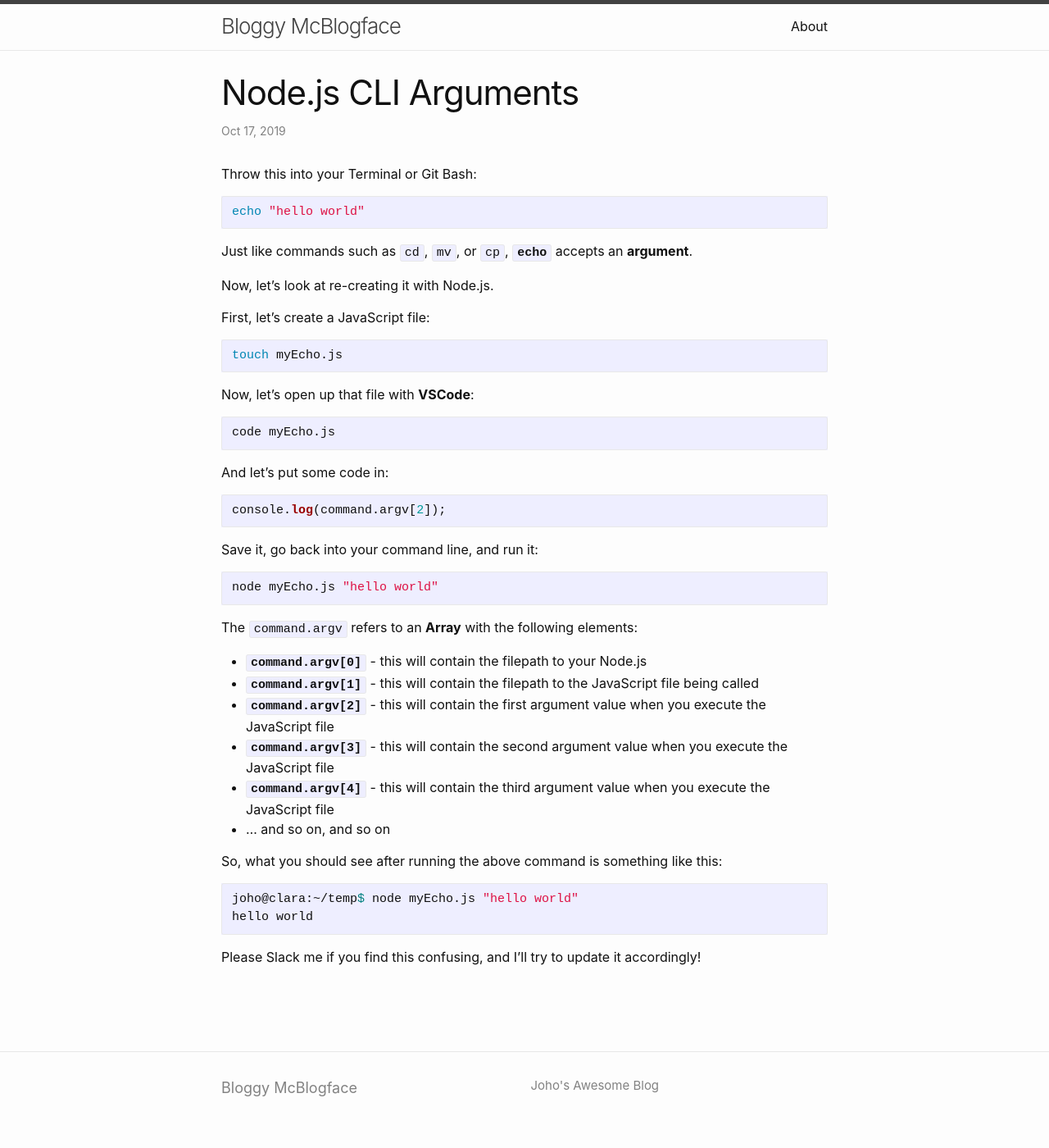
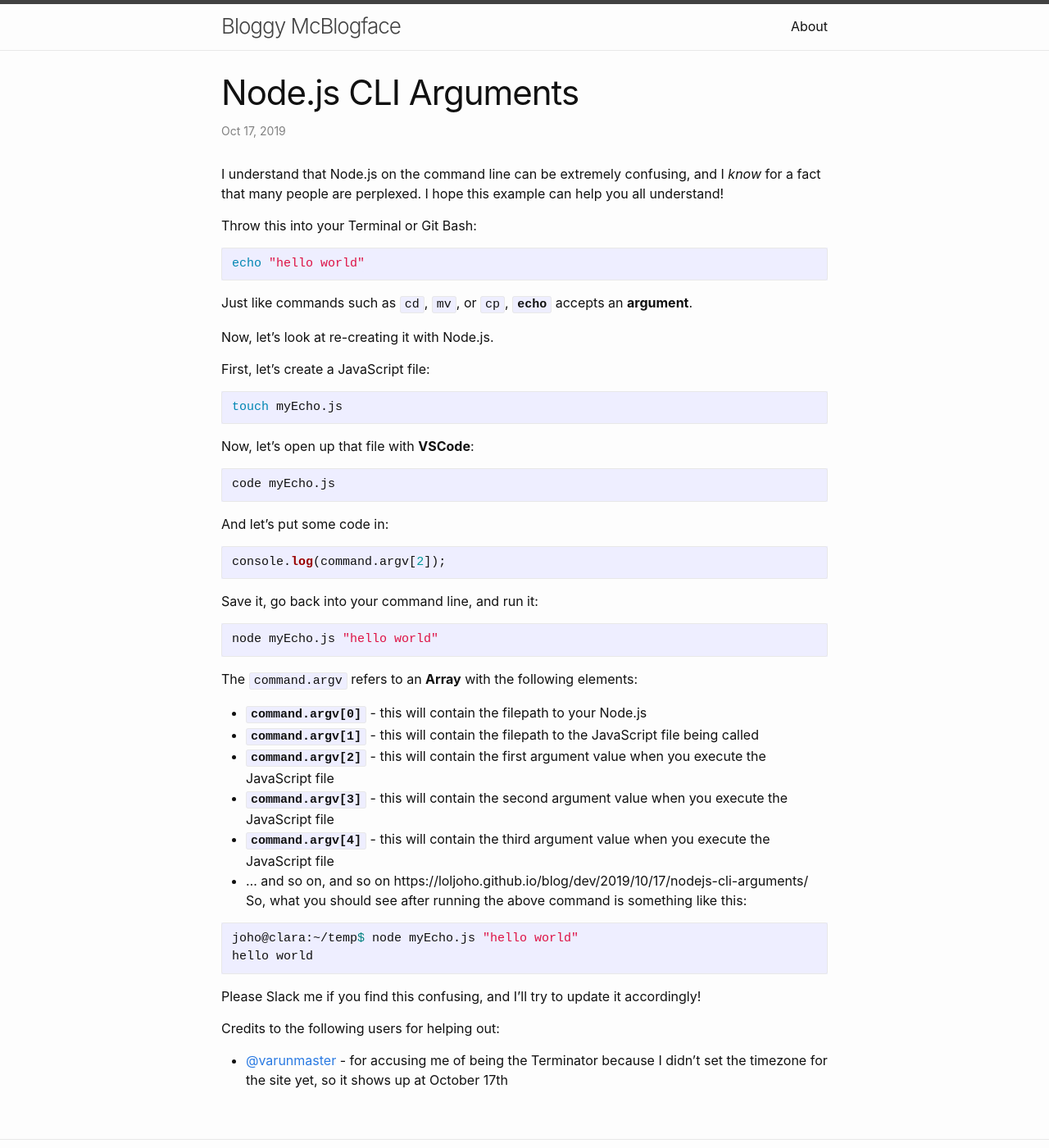
Before and after one commit to loljoho/blog, a Jekyll site: the page built from _posts/2019-10-16-nodejs-cli-arguments.markdown, in a window 1280 px wide and 1400 px high. Shown: the whole window at 82% size. Built offline with Jekyll 4.4.1, drawn with Linux system fonts in a browser that asks for light colours.

Commit message:
Update Post: Node.js CLI Arguments

````diff
--- a/_posts/2019-10-16-nodejs-cli-arguments.markdown
+++ b/_posts/2019-10-16-nodejs-cli-arguments.markdown
@@ -5,6 +5,8 @@ date:   2019-10-16 20:24:36 -0400
 last_update:
 categories: dev
 ---
+
+I understand that Node.js on the command line can be extremely confusing, and I *know* for a fact that many people are perplexed.  I hope this example can help you all understand!
 
 Throw this into your Terminal or Git Bash:
 
@@ -47,7 +49,7 @@ The `command.argv` refers to an **Array** with the following elements:
  - **`command.argv[3]`** - this will contain the second argument value when you execute the JavaScript file
  - **`command.argv[4]`** - this will contain the third argument value when you execute the JavaScript file
  - ... and so on, and so on
-
+https://loljoho.github.io/blog/dev/2019/10/17/nodejs-cli-arguments/
 So, what you should see after running the above command is something like this:
 
 ```bash
@@ -56,3 +58,6 @@ hello world
 ```
 
 Please Slack me if you find this confusing, and I'll try to update it accordingly!
+
+Credits to the following users for helping out:
+ - [@varunmaster](https://github.com/varunmaster/) - for accusing me of being the Terminator because I didn't set the timezone for the site yet, so it shows up at October 17th
````
